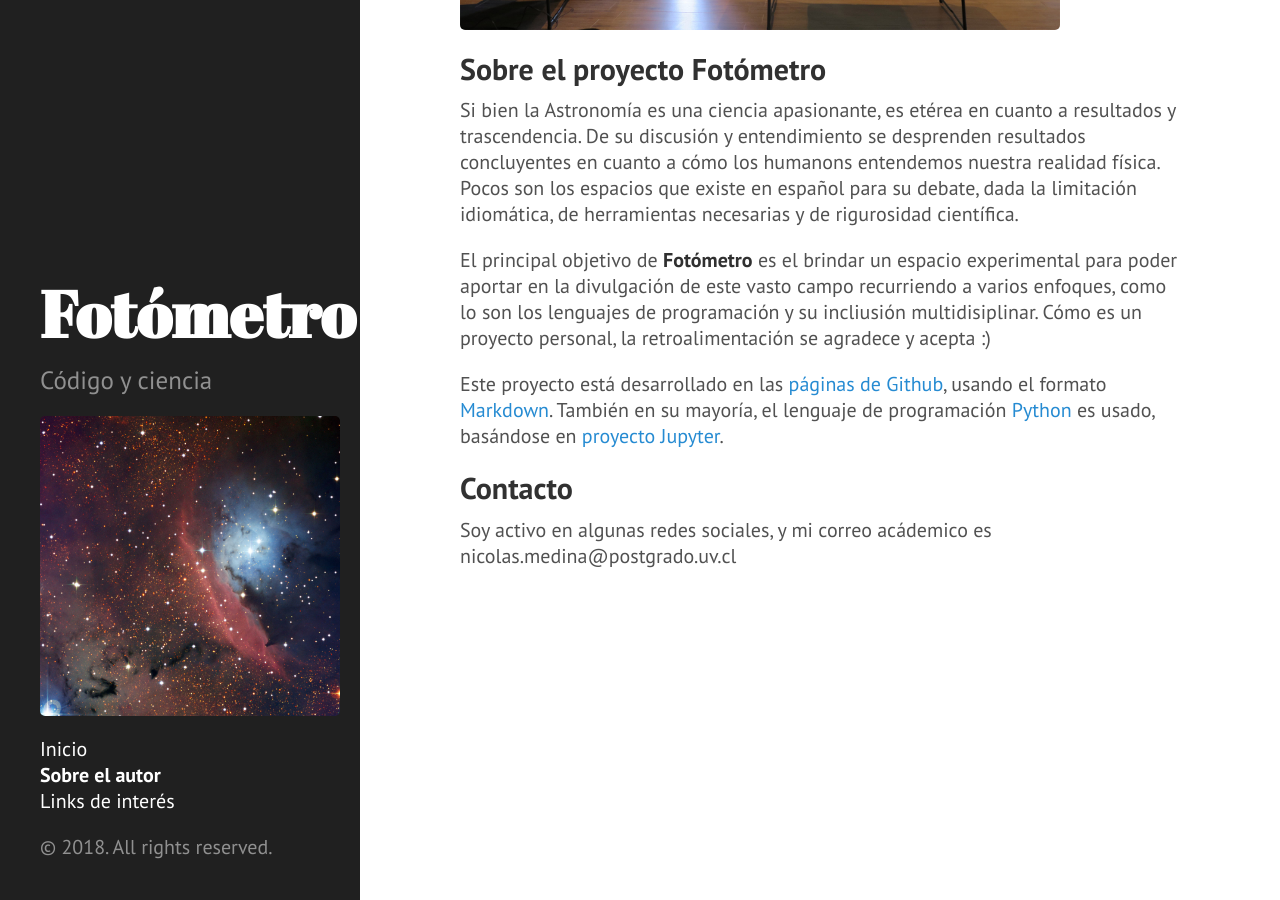
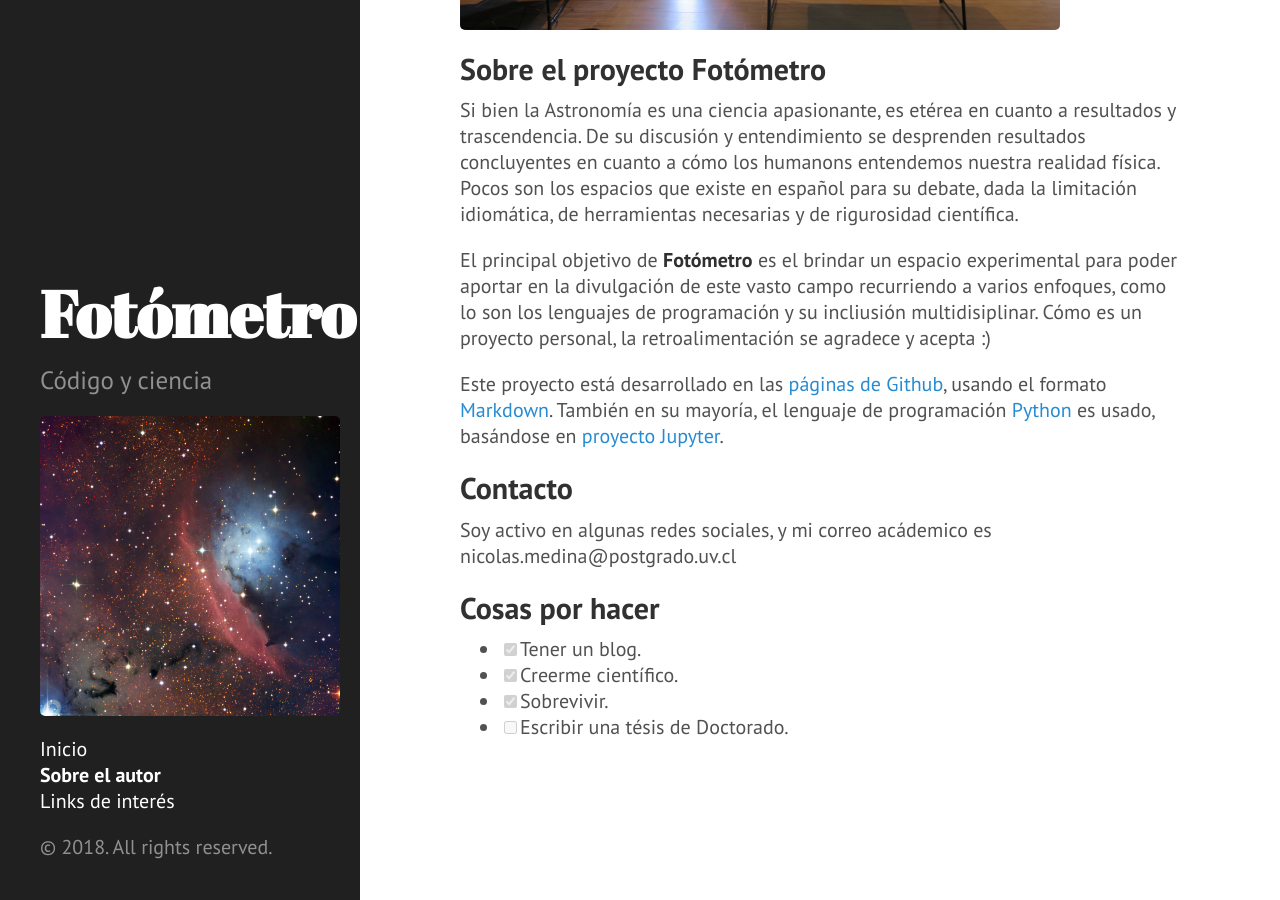
Before and after one commit to nicomedinap/nicomedinap.github.io, a Jekyll site: the page built from about.md, in a window 1280 px wide and 900 px high, scrolled down 794 px. Built offline with Jekyll 4.4.1, drawn with Linux system fonts in a browser that asks for light colours.

Commit message:
Update about.md

```diff
--- a/about.md
+++ b/about.md
@@ -24,3 +24,10 @@ Este proyecto está desarrollado en las [páginas de Github](https://pages.githu
 ## Contacto
 
 Soy activo en algunas redes sociales, y mi correo acádemico es nicolas.medina@postgrado.uv.cl
+
+## Cosas por hacer
+
+- [x] Tener un blog.
+- [x] Creerme científico.
+- [x] Sobrevivir.
+- [ ] Escribir una tésis de Doctorado.
```
